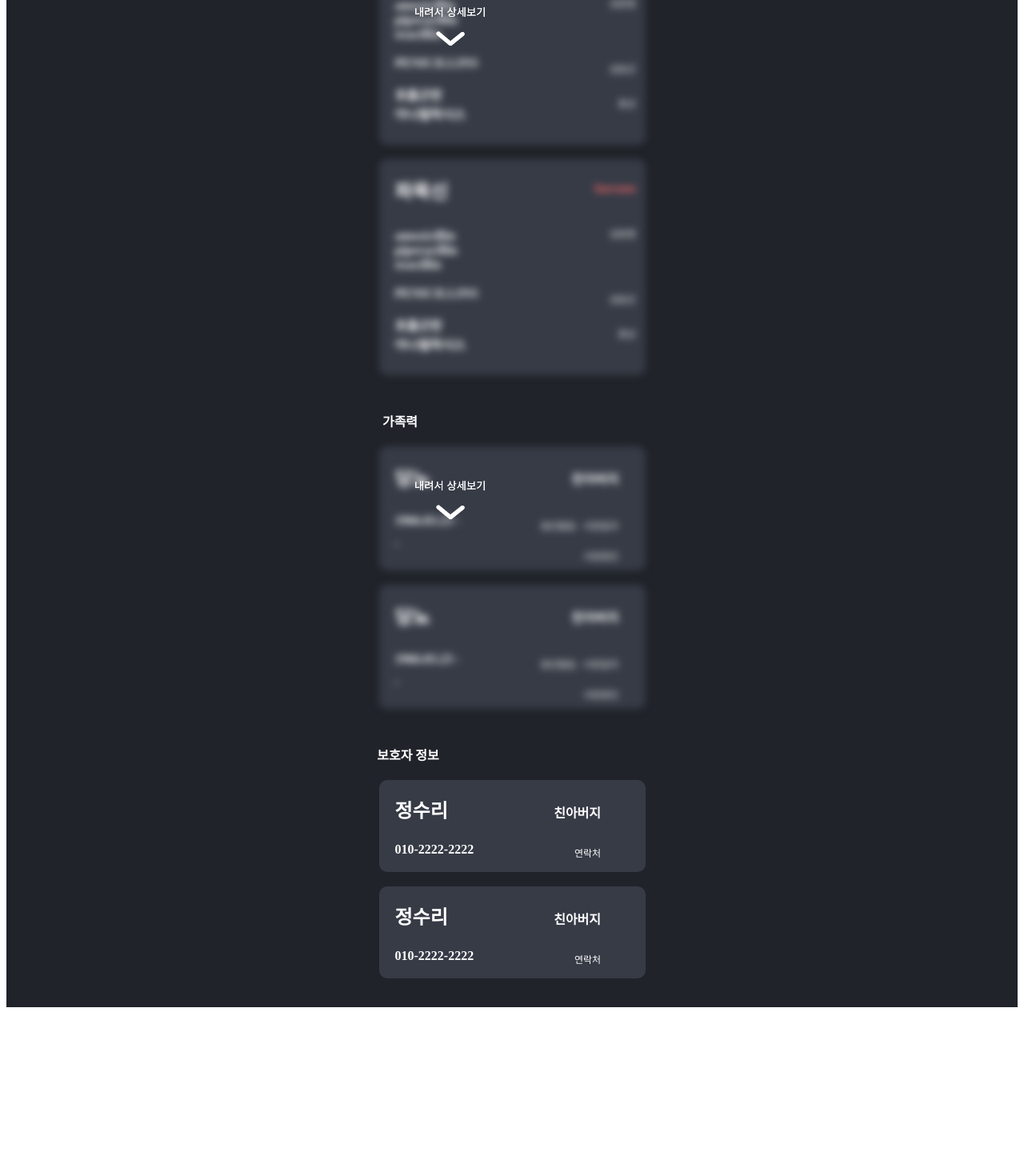
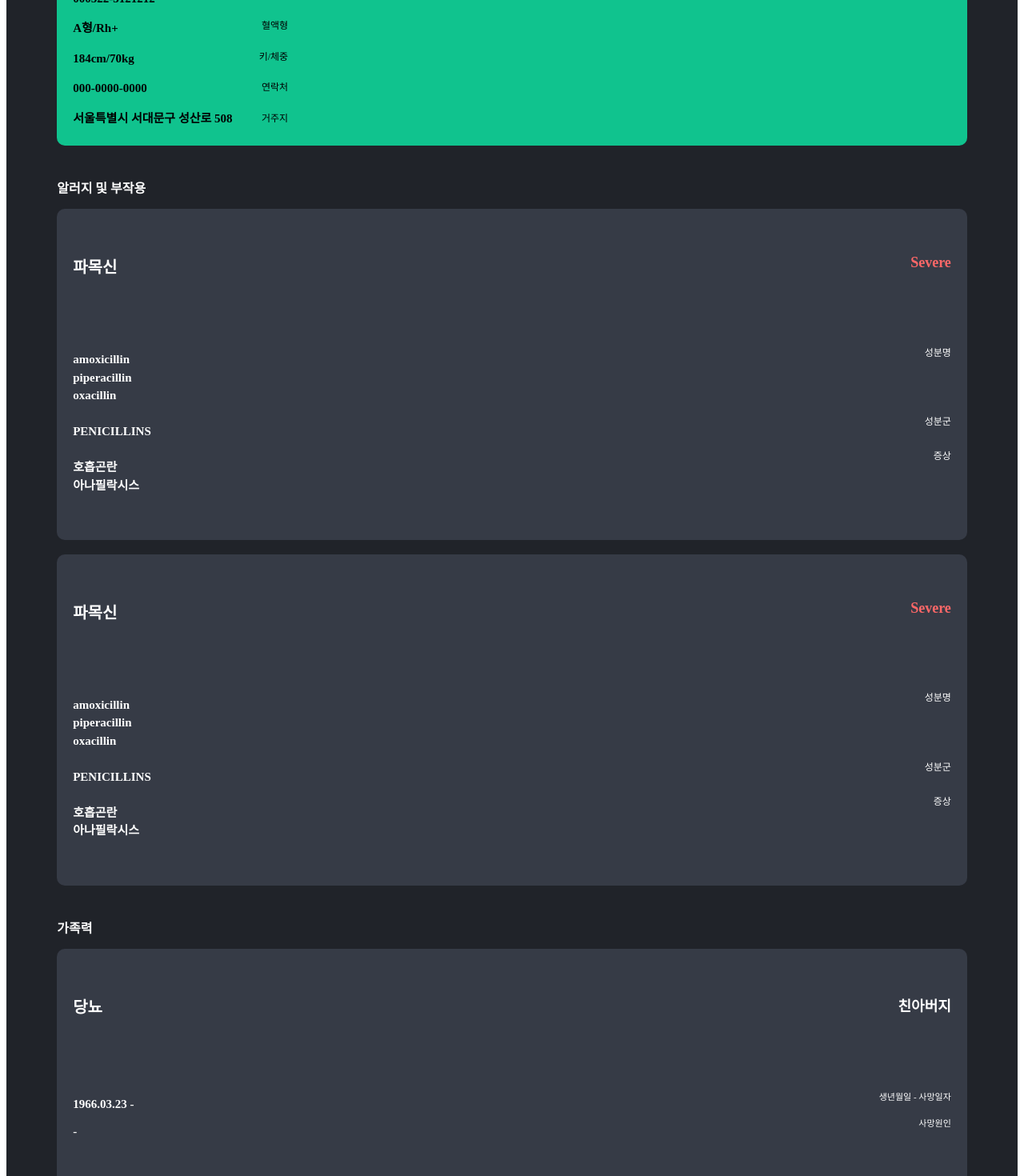
Before and after one commit to binys21/11th-Hackerthon-2023, a React (Create React App) app in the folder ftest/: page /doctermediinfo in a window 1280 px wide. Shown: the part 540-2010 px from the top of the page at 80% size. Before the commit the page ends 1807 px from the top, so only its background shows below. Built offline with nearby package versions, Linux system fonts and the light colour scheme.

Commit message:
의사용 환자의료정보 css 수정

```diff
--- a/ftest/src/components/mediInfo_comp/AllegyCard.js
+++ b/ftest/src/components/mediInfo_comp/AllegyCard.js
@@ -1,9 +1,9 @@
 import React, { useState } from "react";
 import styled from "styled-components";
 //image
-import lowbtn from '../../pages/images/lowbtn.png';
+import lowbtn from "../../pages/images/lowbtn.png";
 
-const AllegyCard=()=>{
+const AllegyCard = () => {
     const [isBlur, setIsBlur] = useState(true);
     const [isButtonVisible, setIsButtonVisible] = useState(true);
 
@@ -12,105 +12,97 @@ const AllegyCard=()=>{
         setIsButtonVisible(false);
     };
 
-    return(
+    return (
         <>
-                {isButtonVisible && (
-                        <BtnWrapper>
-                        <button onClick={toggleBlur}>
-                                 내려서 상세보기
-                                 <br></br>
-                                 <br></br>
-                                <img src={lowbtn} alt=""></img>
-                        </button>
-                        </BtnWrapper>
-        )}
             <BoxWrapper blur={isBlur}>
-        <ContentWrapper>
-                <NameWrapper>파목신</NameWrapper>
+                <NameWrapper>
+                    <div class="name">파목신</div>
+                    <div class="stage">Severe</div>
+                </NameWrapper>
+                <Substance>
+                    <div class="content">
                         amoxicillin
-                <br></br>
+                        <br />
                         piperacillin
-                <br></br>
+                        <br />
                         oxacillin
-                <br></br>
-                <br></br>
+                        <br />
+                        <br />
                         PENICILLINS
-                <br></br>
-                <br></br>
+                        <br />
+                        <br />
                         호흡곤란
-                <br></br>
+                        <br />
                         아나필락시스
-            </ContentWrapper>
-
-            <TitleWrapper>
-                <OneTitle>Servere</OneTitle>
-                <TwoTitle>성분명</TwoTitle>
-                <ThreeTitle>성분군</ThreeTitle>
-                <FourTitle>증상</FourTitle>
-            </TitleWrapper>
-
+                    </div>
+                    <div class="title">
+                        성분명
+                        <br />
+                        <br />
+                        <br />
+                        <br />
+                        성분군
+                        <br />
+                        <br />
+                        증상
+                        <br />
+                        <br />
+                    </div>
+                </Substance>
             </BoxWrapper>
         </>
-
     );
-
 };
 export default AllegyCard;
-const BoxWrapper=styled.div`
-filter: ${({ blur }) => (blur ? "blur(1px)" : "none")};
--webkit-filter: ${({ blur }) => (blur ? "blur(5px)" : "none")};
-
-background-color:#363B46;
+const BoxWrapper = styled.div`
+    background-color: #363b46;
     display: flex;
-width:333px;
-height:270px;
-color:white;
-border-radius:10px;
+    flex-direction: column;
+    width: 100%;
+    color: white;
+    border-radius: 10px;
 `;
-const ContentWrapper=styled.div`
-font-size:16px;
-font-weight:700;
-margin-top:10px;
-margin-left:20px;
+const NameWrapper = styled.div`
+    width: 100%;
+    display: flex;
+    flex-direction: row;
+    justify-content: space-between;
+    .name {
+        text-align: left;
+        padding-left: 20px;
+        padding-top: 5%;
+        font-weight: 600;
+        font-size: 20px;
+    }
+    .stage {
+        text-align: right;
+        padding-right: 20px;
+        padding-top: 5%;
+        font-weight: 600;
+        font-size: 18px;
+        color: #ff6868;
+    }
 `;
-const NameWrapper=styled.div`
-font-size:24px;
-font-weight:600;
-margin-top:4px;
-margin-bottom:18px;
-line-height:2.3;
+const Substance = styled.div`
+    width: 100%;
+    display: grid;
+    grid-template-columns: 6fr 4fr;
+    margin: 5% 0;
+    .content {
+        text-align: left;
+        padding-left: 20px;
+        padding-top: 5%;
+        font-weight: 600;
+        font-size: 15px;
+        line-height: 1.5;
+    }
+    .title {
+        text-align: right;
+        padding-right: 20px;
+        padding-top: 5%;
+        font-weight: 400;
+        font-size: 12px;
+        line-height: 1.8;
+        margin-top: 4px;
+    }
 `;
-const TitleWrapper=styled.div`
-font-size:12px;
-font-weight:400;
-text-align:right;
-margin-top:13px;
-margin-left:145px;
-`;
-const OneTitle=styled.div`
-color:#FF6868;
-font-size:16px;
-font-weight:700;
-margin-top:15px;
-`;
-const TwoTitle=styled.div`
-margin-top:38px;
-`;
-const ThreeTitle=styled.div`
-margin-top:64px;
-`;
-const FourTitle=styled.div`
-margin-top:25px;
-`;
-const BtnWrapper=styled.div`
-button {
-    color:white;
-    border: 0;
-    background-color: transparent;
-
-}
-z-index:100;
-position: absolute;
-top:68%;
-left: 40%;
-`;
--- a/ftest/src/components/mediInfo_comp/FamilyHisCard.js
+++ b/ftest/src/components/mediInfo_comp/FamilyHisCard.js
@@ -1,100 +1,81 @@
 import React, { useState } from "react";
 import styled from "styled-components";
 //image
-import lowbtn from '../../pages/images/lowbtn.png';
+import lowbtn from "../../pages/images/lowbtn.png";
 
-const FamilyHisCard=()=>{
-    const [isBlur, setIsBlur] = useState(true);
-    const [isButtonVisible, setIsButtonVisible] = useState(true);
-
-    const toggleBlur = () => {
-        setIsBlur(!isBlur);
-        setIsButtonVisible(false);
-    };
-    return(
+const FamilyHisCard = () => {
+    return (
         <>
-         {isButtonVisible && (
-                        <BtnWrapper>
-                        <button onClick={toggleBlur}>
-                                 내려서 상세보기
-                                 <br></br>
-                                 <br></br>
-                                <img src={lowbtn} alt=""></img>
-                        </button>
-                        </BtnWrapper>
-        )}
-        <BoxWrapper blur={isBlur}>
-            <ContentWrapper>
-                <NameWrapper>당뇨</NameWrapper>
-                1966.03.23 -
-                <br></br>
-                -
-            </ContentWrapper>
-            <TitleWrapper>
-            <OneTitle>친아버지</OneTitle>
-                <TwoTitle>생년월일 - 사망일자</TwoTitle>
-                <ThreeTitle>사망원인</ThreeTitle>
-            </TitleWrapper>
+            <BoxWrapper>
+                <NameWrapper>
+                    <div class="name">당뇨</div>
+                    <div class="stage">친아버지</div>
+                </NameWrapper>
+                <Substance>
+                    <div class="content">
+                        1966.03.23 -<br />-
+                    </div>
+                    <div class="title">
+                        생년월일 - 사망일자
+                        <br />
+                        사망원인
+                    </div>
+                </Substance>
             </BoxWrapper>
-            </>
-
+        </>
     );
-
 };
 export default FamilyHisCard;
-const BoxWrapper=styled.div`
-filter: ${({ blur }) => (blur ? "blur(1px)" : "none")};
--webkit-filter: ${({ blur }) => (blur ? "blur(5px)" : "none")};
 
-background-color:#363B46;
-display: flex;
-width:333px;
-height:155px;
-color:white;
-border-radius:10px;
+const BoxWrapper = styled.div`
+    background-color: #363b46;
+    display: flex;
+    flex-direction: column;
+    width: 100%;
+    color: white;
+    border-radius: 10px;
 `;
-const ContentWrapper=styled.div`
-font-size:16px;
-font-weight:700;
-margin-top:10px;
-margin-left:20px;
-line-height:1.8;
+const NameWrapper = styled.div`
+    width: 100%;
+    display: flex;
+    flex-direction: row;
+    justify-content: space-between;
+    .name {
+        text-align: left;
+        padding-left: 20px;
+        padding-top: 5%;
+        font-weight: 600;
+        font-size: 20px;
+    }
+    .stage {
+        text-align: right;
+        padding-right: 20px;
+        padding-top: 5%;
+        font-weight: 600;
+        font-size: 18px;
+        color: white;
+    }
 `;
-const NameWrapper=styled.div`
-font-size:24px;
-font-weight:600;
-margin-top:4px;
-margin-bottom:10px;
-line-height:2.3;
+const Substance = styled.div`
+    width: 100%;
+    display: grid;
+    grid-template-columns: 6fr 4fr;
+    margin: 5% 0;
+    .content {
+        text-align: left;
+        padding-left: 20px;
+        padding-top: 5%;
+        font-weight: 600;
+        font-size: 15px;
+        line-height: 2.3;
+    }
+    .title {
+        text-align: right;
+        padding-right: 20px;
+        padding-top: 5%;
+        font-weight: 400;
+        font-size: 11px;
+        line-height: 3;
+        margin-top: 4px;
+    }
 `;
-
-const TitleWrapper=styled.div`
-font-size:12px;
-font-weight:400;
-text-align:right;
-margin-top:13px;
-margin-left:100px;
-`;
-const OneTitle=styled.div`
-font-size:16px;
-font-weight:700;
-margin-top:15px;
-`;
-const TwoTitle=styled.div`
-margin-top:38px;
-`;
-const ThreeTitle=styled.div`
-margin-top:20px;
-`;
-const BtnWrapper=styled.div`
-button {
-    color:white;
-    border: 0;
-    background-color: transparent;
-
-}
-z-index:100;
-position: absolute;
-top:142%;
-left: 40%;
-`;
--- a/ftest/src/components/mediInfo_comp/ForDocter.js
+++ b/ftest/src/components/mediInfo_comp/ForDocter.js
@@ -1,13 +1,11 @@
 import React from "react";
 import styled from "styled-components";
 //image
-import lowbtn from '../../pages/images/lowbtn.png';
-const ForDocter=()=>{
-    return(
+import lowbtn from "../../pages/images/lowbtn.png";
+const ForDocter = () => {
+    return (
         <>
-
             <BoxWrapper>
-
                 <ContentWrapper>
                     <NameWrapper>정대만</NameWrapper>
                     남/2000.05.22
@@ -21,7 +19,6 @@ const ForDocter=()=>{
                     000-0000-0000
                     <br></br>
                     서울특별시 서대문구 성산로 508
-
                 </ContentWrapper>
                 <TitleWrapper>
                     이름
@@ -41,34 +38,34 @@ const ForDocter=()=>{
             </BoxWrapper>
         </>
     );
-
 };
 export default ForDocter;
-const BoxWrapper=styled.div`
+
+const BoxWrapper = styled.div`
     display: flex;
-background-color:#10C38E;
-width:333px;
-height:315px;
-color:white;
-border-radius:10px;
+    background-color: #10c38e;
+    width: 100%;
+    border-radius: 10px;
+    margin-bottom: 40px;
 `;
-
-const TitleWrapper=styled.div`
-font-size:12px;
-font-weight:400;
-line-height:3.4;
-text-align:right;
-margin-top:13px;
-margin-left:15px;
+const TitleWrapper = styled.div`
+    font-size: 12px;
+    font-weight: 400;
+    line-height: 3.2;
+    text-align: right;
+    margin-top: 15px;
 `;
-const NameWrapper=styled.div`
-font-size:24px;
-font-weight:600;
-margin-top:4px;
+const NameWrapper = styled.div`
+    font-size: 22px;
+    font-weight: 600;
+    margin-top: 4px;
+    text-align: left;
 `;
-const ContentWrapper=styled.div`
-font-size:16px;
-font-weight:700;
-line-height:2.5;
-margin-left:20px;
+const ContentWrapper = styled.div`
+    font-size: 15px;
+    font-weight: 700;
+    line-height: 2.5;
+    margin-left: 20px;
+    text-align: left;
+    padding-bottom: 15px;
 `;
--- a/ftest/src/components/mediInfo_comp/GardianCard.js
+++ b/ftest/src/components/mediInfo_comp/GardianCard.js
@@ -1,58 +1,73 @@
 import React from "react";
 import styled from "styled-components";
 
-const GardianCard=()=>{
+const GardianCard = () => {
     return (
         <>
-                <BoxWrapper>
-            <ContentWrapper>
-                <NameWrapper>정수리</NameWrapper>
-                010-2222-2222
-            </ContentWrapper>
-            <TitleWrapper>
-            <OneTitle>친아버지</OneTitle>
-                <TwoTitle>연락처</TwoTitle>
-            </TitleWrapper>
-            </BoxWrapper></>
+            <BoxWrapper>
+                <NameWrapper>
+                    <div class="name">정수리</div>
+                    <div class="stage">친아버지</div>
+                </NameWrapper>
+                <Substance>
+                    <div class="content">010-2222-2222</div>
+                    <div class="title">연락처</div>
+                </Substance>
+            </BoxWrapper>
+        </>
     );
-
 };
 export default GardianCard;
-const BoxWrapper=styled.div`
-background-color:#363B46;
-display: flex;
-width:333px;
-height:115px;
-color:white;
-border-radius:10px;
+
+const BoxWrapper = styled.div`
+    background-color: #363b46;
+    display: flex;
+    flex-direction: column;
+    width: 100%;
+    color: white;
+    border-radius: 10px;
 `;
-const ContentWrapper=styled.div`
-font-size:16px;
-font-weight:700;
-margin-top:8px;
-margin-left:20px;
-line-height:1.3;
+const NameWrapper = styled.div`
+    width: 100%;
+    display: flex;
+    flex-direction: row;
+    justify-content: space-between;
+    .name {
+        text-align: left;
+        padding-left: 20px;
+        padding-top: 5%;
+        font-weight: 600;
+        font-size: 20px;
+    }
+    .stage {
+        text-align: right;
+        padding-right: 20px;
+        padding-top: 5%;
+        font-weight: 600;
+        font-size: 18px;
+        color: white;
+    }
 `;
-const NameWrapper=styled.div`
-font-size:24px;
-font-weight:600;
-margin-top:4px;
-margin-bottom:10px;
-line-height:2.3;
+const Substance = styled.div`
+    width: 100%;
+    display: grid;
+    grid-template-columns: 6fr 4fr;
+    margin: 5% 0;
+    .content {
+        text-align: left;
+        padding-left: 20px;
+        padding-top: 5%;
+        font-weight: 600;
+        font-size: 15px;
+        line-height: 2;
+    }
+    .title {
+        text-align: right;
+        padding-right: 20px;
+        padding-top: 5%;
+        font-weight: 400;
+        font-size: 11px;
+        line-height: 2.2;
+        margin-top: 4px;
+    }
 `;
-
-const TitleWrapper=styled.div`
-font-size:12px;
-font-weight:400;
-text-align:right;
-margin-top:13px;
-margin-left:100px;
-`;
-const OneTitle=styled.div`
-font-size:16px;
-font-weight:700;
-margin-top:15px;
-`;
-const TwoTitle=styled.div`
-margin-top:30px;
-`;
--- a/ftest/src/pages/doctor/DocterMediInfo.js
+++ b/ftest/src/pages/doctor/DocterMediInfo.js
@@ -1,49 +1,41 @@
 import React, { useState, useEffect } from "react";
 import styled from "styled-components";
 //component
-import AllegyCard from '../../components/mediInfo_comp/AllegyCard';
-import FamilyHisCard from '../../components/mediInfo_comp/FamilyHisCard';
-import GardianCard from '../../components/mediInfo_comp/GardianCard';
-import ForDocter from '../../components/mediInfo_comp/ForDocter';
-import HeaderWithRef from '../../components/HeaderWithRef';
+import AllegyCard from "../../components/mediInfo_comp/AllegyCard";
+import FamilyHisCard from "../../components/mediInfo_comp/FamilyHisCard";
+import GardianCard from "../../components/mediInfo_comp/GardianCard";
+import ForDocter from "../../components/mediInfo_comp/ForDocter";
+import HeaderWithRef from "../../components/HeaderWithRef";
 
-const DocterMediInfo=()=>{
-    return(
+const DocterMediInfo = () => {
+    return (
         <>
             <Wrapper>
-            <HeaderWithRef title="의료 정보"/>
-                <OneTitleWrapper>
-                    환자의 기본 의료 정보
-                </OneTitleWrapper>
-            <ForDocter/>
-            <TwoTitleWrapper>
-                    알러지 및 부작용
-                </TwoTitleWrapper>
-                <AllegyCard/>
+                <HeaderWithRef title="의료 정보" />
+                <Container>
+                    <OneTitleWrapper>환자의 기본 의료 정보</OneTitleWrapper>
+                    <ForDocter />
+                    <TwoTitleWrapper>알러지 및 부작용</TwoTitleWrapper>
+                    <AllegyCard />
                     <br></br>
-                <AllegyCard/>
-                <ThirdTitleWrapper>
-                    가족력
-                </ThirdTitleWrapper>
-                <FamilyHisCard/>
+                    <AllegyCard />
+                    <ThirdTitleWrapper>가족력</ThirdTitleWrapper>
+                    <FamilyHisCard />
                     <br></br>
-                <FamilyHisCard/>
-                <FourTitleWrapper>
-                    보호자 정보
-                </FourTitleWrapper>
-                <GardianCard/>
+                    <FamilyHisCard />
+                    <FourTitleWrapper>보호자 정보</FourTitleWrapper>
+                    <GardianCard />
                     <br></br>
-                <GardianCard/>
+                    <GardianCard />
                     <br></br>
                     <br></br>
-
+                </Container>
             </Wrapper>
         </>
     );
-
 };
 export default DocterMediInfo;
-const Wrapper=styled.div`
+const Wrapper = styled.div`
     height: 100%;
     display: flex;
     flex-direction: column;
@@ -51,35 +43,41 @@ align-items: center;
     justify-content: center;
     background-color: #202329;
 `;
-
-const OneTitleWrapper=styled.div`
-color:white;
-font-size:16px;
-font-weight:700;
-margin-right:210px;
-margin-bottom:15px;
+const Container = styled.div`
+    width: 90%;
+    display: flex;
+    flex-direction: column;
+    justify-content: flex-start;
+    align-items: center;
+    margin-top: 30%;
 `;
-const TwoTitleWrapper=styled.div`
-color:white;
-font-size:16px;
-font-weight:700;
-margin-right:210px;
-margin-top:45px;
-margin-bottom:20px;
+const OneTitleWrapper = styled.div`
+    color: white;
+    font-size: 15px;
+    font-weight: 700;
+    align-self: flex-start;
+    margin-bottom: 15px;
 `;
-const ThirdTitleWrapper=styled.div`
-color:white;
-font-size:16px;
-font-weight:700;
-margin-right:280px;
-margin-top:45px;
-margin-bottom:20px;
+const TwoTitleWrapper = styled.div`
+    color: white;
+    font-size: 16px;
+    font-weight: 700;
+    align-self: flex-start;
+    margin-bottom: 15px;
 `;
-const FourTitleWrapper=styled.div`
-color:white;
-font-size:16px;
-font-weight:700;
-margin-right:260px;
-margin-top:45px;
-margin-bottom:20px;
+const ThirdTitleWrapper = styled.div`
+    color: white;
+    font-size: 16px;
+    font-weight: 700;
+    align-self: flex-start;
+    margin-bottom: 15px;
+    margin-top: 40px;
 `;
+const FourTitleWrapper = styled.div`
+    color: white;
+    font-size: 16px;
+    font-weight: 700;
+    align-self: flex-start;
+    margin-bottom: 15px;
+    margin-top: 40px;
+`;
```
Also changed, not shown: ftest/src/components/HeaderWithRef.js (+6 -2 lines). Lines whose indentation alone changed are shown as unchanged.
